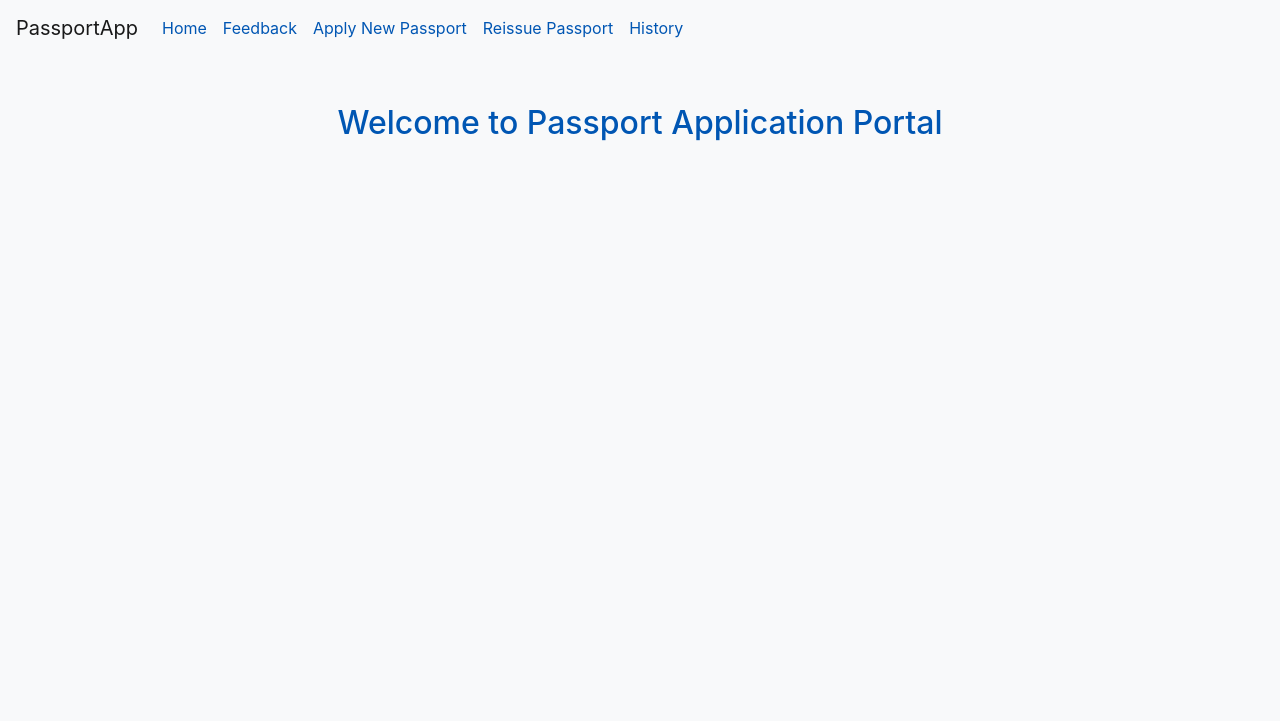
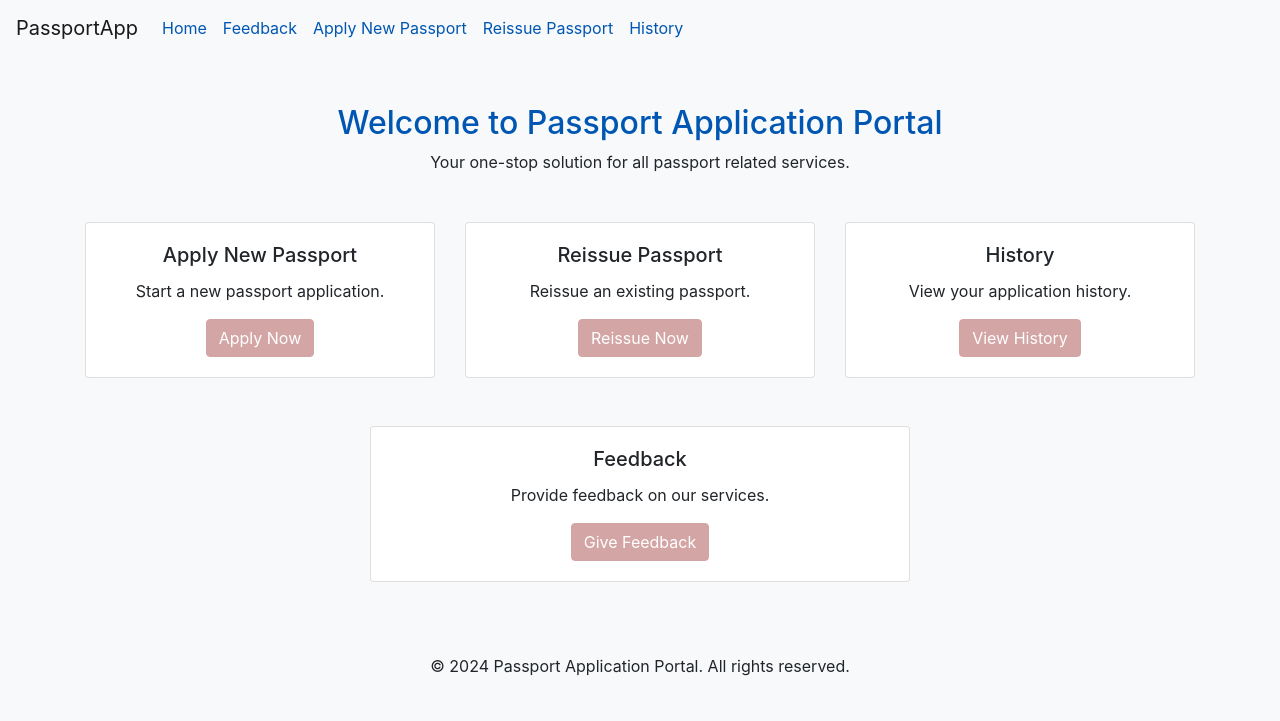
Before and after one commit to suryansh13-study/PassportApllicationTB, a plain HTML site: page userhome.html in a window 1280 px wide. Drawn offline with nearby package versions, Linux system fonts and the light colour scheme.

Commit message:
Update userhome.html

```diff
--- a/userhome.html
+++ b/userhome.html
@@ -9,7 +9,8 @@
   <link href="styles.css" rel="stylesheet">
 </head>
 <body>
-  <!-- Navbar -->
+  <!-- Header with Navbar -->
+  <header>
     <nav class="navbar navbar-expand-lg navbar-light bg-light">
       <a class="navbar-brand" href="#">PassportApp</a>
       <button class="navbar-toggler" type="button" data-toggle="collapse" data-target="#navbarNav" aria-controls="navbarNav" aria-expanded="false" aria-label="Toggle navigation">
@@ -35,10 +36,62 @@
         </ul>
       </div>
     </nav>
+  </header>
 
-  <div class="container">
-    <h2 class="text-center mt-5">Welcome to Passport Application Portal</h2>
+  <!-- Main Content -->
+  <div class="container mt-5">
+    <h2 class="text-center">Welcome to Passport Application Portal</h2>
+    <p class="text-center">Your one-stop solution for all passport related services.</p>
+
+    <div class="row mt-5">
+      <div class="col-md-4">
+        <div class="card text-center">
+          <div class="card-body">
+            <h5 class="card-title">Apply New Passport</h5>
+            <p class="card-text">Start a new passport application.</p>
+            <a href="applynewpassport.html" class="btn btn-primary">Apply Now</a>
           </div>
+        </div>
+      </div>
+      <div class="col-md-4">
+        <div class="card text-center">
+          <div class="card-body">
+            <h5 class="card-title">Reissue Passport</h5>
+            <p class="card-text">Reissue an existing passport.</p>
+            <a href="reissuepassport.html" class="btn btn-primary">Reissue Now</a>
+          </div>
+        </div>
+      </div>
+      <div class="col-md-4">
+        <div class="card text-center">
+          <div class="card-body">
+            <h5 class="card-title">History</h5>
+            <p class="card-text">View your application history.</p>
+            <a href="history.html" class="btn btn-primary">View History</a>
+          </div>
+        </div>
+      </div>
+    </div>
+
+    <div class="row mt-5">
+      <div class="col-md-6 offset-md-3">
+        <div class="card text-center">
+          <div class="card-body">
+            <h5 class="card-title">Feedback</h5>
+            <p class="card-text">Provide feedback on our services.</p>
+            <a href="feedback.html" class="btn btn-primary">Give Feedback</a>
+          </div>
+        </div>
+      </div>
+    </div>
+  </div>
+
+  <!-- Footer -->
+  <footer class="bg-light text-center text-lg-start mt-5">
+    <div class="container p-4">
+      <p class="text-center">© 2024 Passport Application Portal. All rights reserved.</p>
+    </div>
+  </footer>
 
   <script src="https://code.jquery.com/jquery-3.5.1.slim.min.js"></script>
   <script src="https://cdn.jsdelivr.net/npm/@popperjs/core@2.9.2/dist/umd/popper.min.js"></script>
```
Lines whose indentation alone changed are shown as unchanged.
